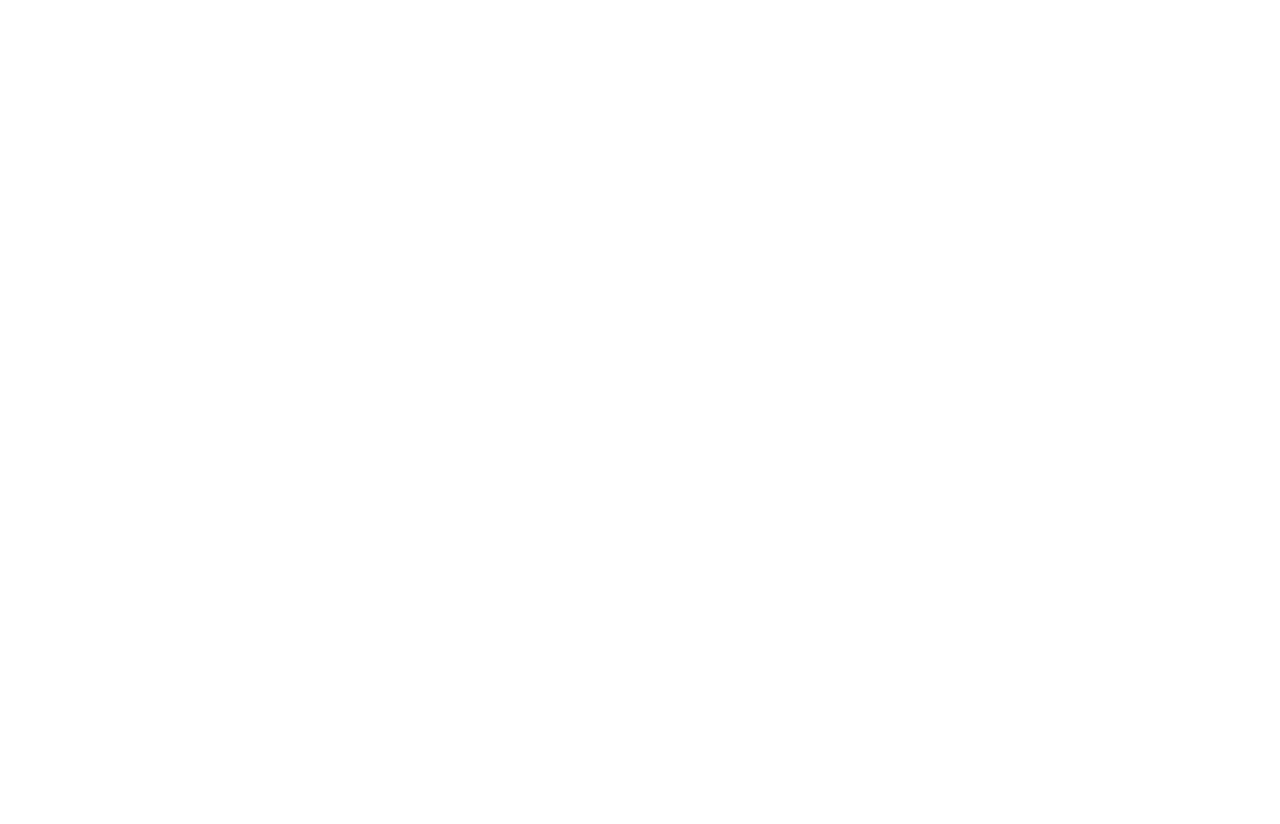
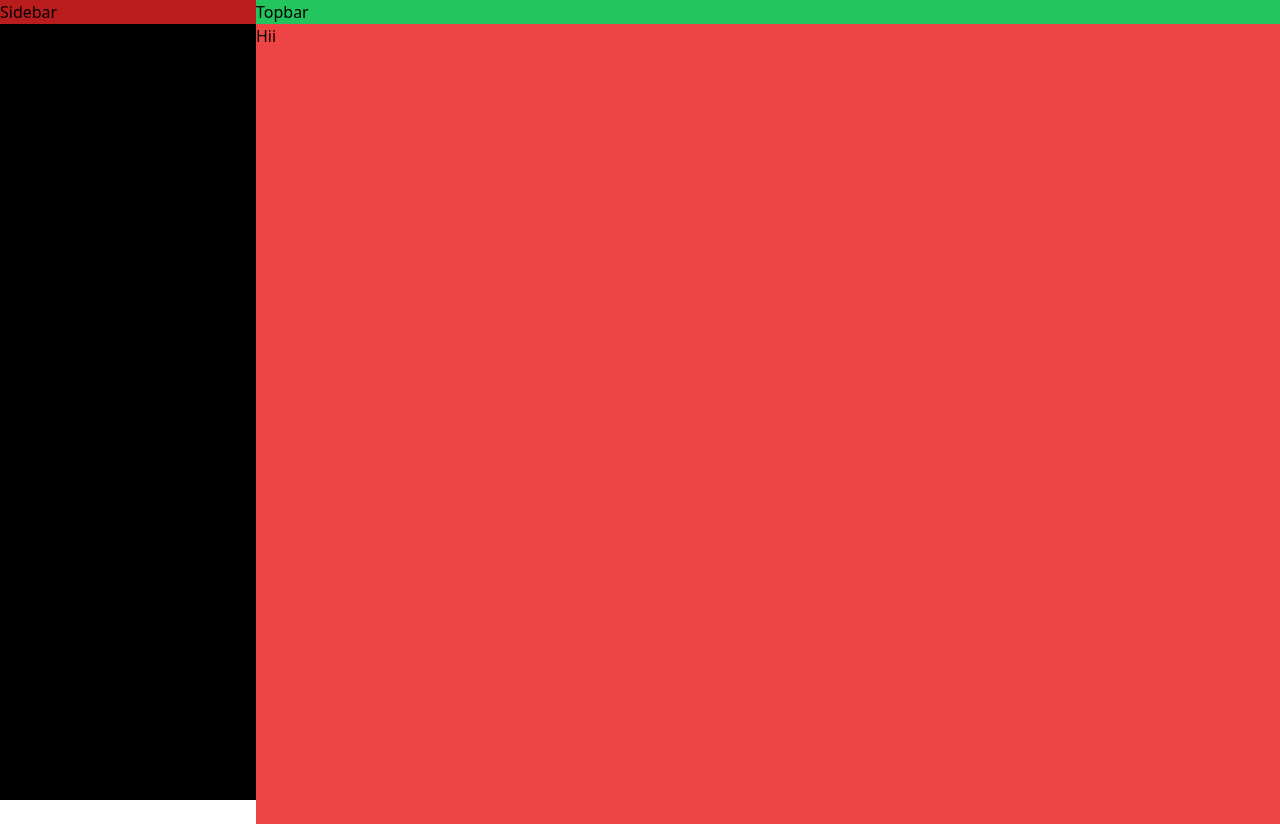
Before and after one commit to Routinr/routinr-frontend, a React (Vite) app in the folder routinr/: page /dashboard in a window 1280 px wide. Before the commit this address had no page. Before the commit the page ends 800 px from the top, so only its background shows below. Built offline with nearby package versions, Linux system fonts and the light colour scheme.

Commit message:
setup the dashboard layout

```diff
--- a/routinr/src/App.jsx
+++ b/routinr/src/App.jsx
@@ -8,6 +8,7 @@ import './index.css'
 import HomePage from "./views/HomePage.jsx";
 import Signup from "./views/authentication/Signup.jsx";
 import Login from "./views/authentication/Login.jsx";
+import Dashboard from './views/components/Dashboard';
 
 const App = () => {
   return (
@@ -16,6 +17,7 @@ const App = () => {
         <Route path="/" exact element={<HomePage />} />
         <Route path="/login" exact element={<Login />} />
         <Route path="/signup" exact element={<Signup />} />
+        <Route path="/dashboard" exact element={<Dashboard />} />
       </Routes>
     </BrowserRouter>
   );
--- /dev/null
+++ b/routinr/src/views/components/Dashboard.jsx
@@ -0,0 +1,12 @@
+import React from "react";
+import DashboardLayout from "../layout/DashboardLayout";
+
+const Dashboard = () => {
+  return (
+    <DashboardLayout>
+    <div className="bg-red-500 h-screen">Hii</div>
+    </DashboardLayout>
+  );
+};
+
+export default Dashboard;
--- /dev/null
+++ b/routinr/src/views/components/Sidebar.jsx
@@ -0,0 +1,9 @@
+import React from "react"
+
+const Sidebar= () => {
+    return(
+        <div className="bg-red-700">Sidebar </div>
+    )
+}
+
+export default Sidebar
--- /dev/null
+++ b/routinr/src/views/components/Topbar.jsx
@@ -0,0 +1,11 @@
+import React from "react"
+
+const Topbar= () => {
+    return(
+        <div className="bg-green-500">
+            Topbar
+        </div>
+    )
+}
+
+export default Topbar
--- /dev/null
+++ b/routinr/src/views/layout/DashboardLayout.jsx
@@ -0,0 +1,18 @@
+import React from "react";
+import Topbar from "../components/Topbar";
+import Sidebar from "../components/Sidebar";
+const DashboardLayout = ({children }) => {
+  return (
+    <div>
+      <div className="w-[20%] h-screen fixed left-0 bg-black">
+        <Sidebar />
+      </div>
+      <div className="w-[80%] ml-[20%] bg-red-700">
+        <Topbar />
+        <div className="h-[100vh]">{children}</div>
+      </div>
+    </div>
+  );
+};
+
+export default DashboardLayout;
```
